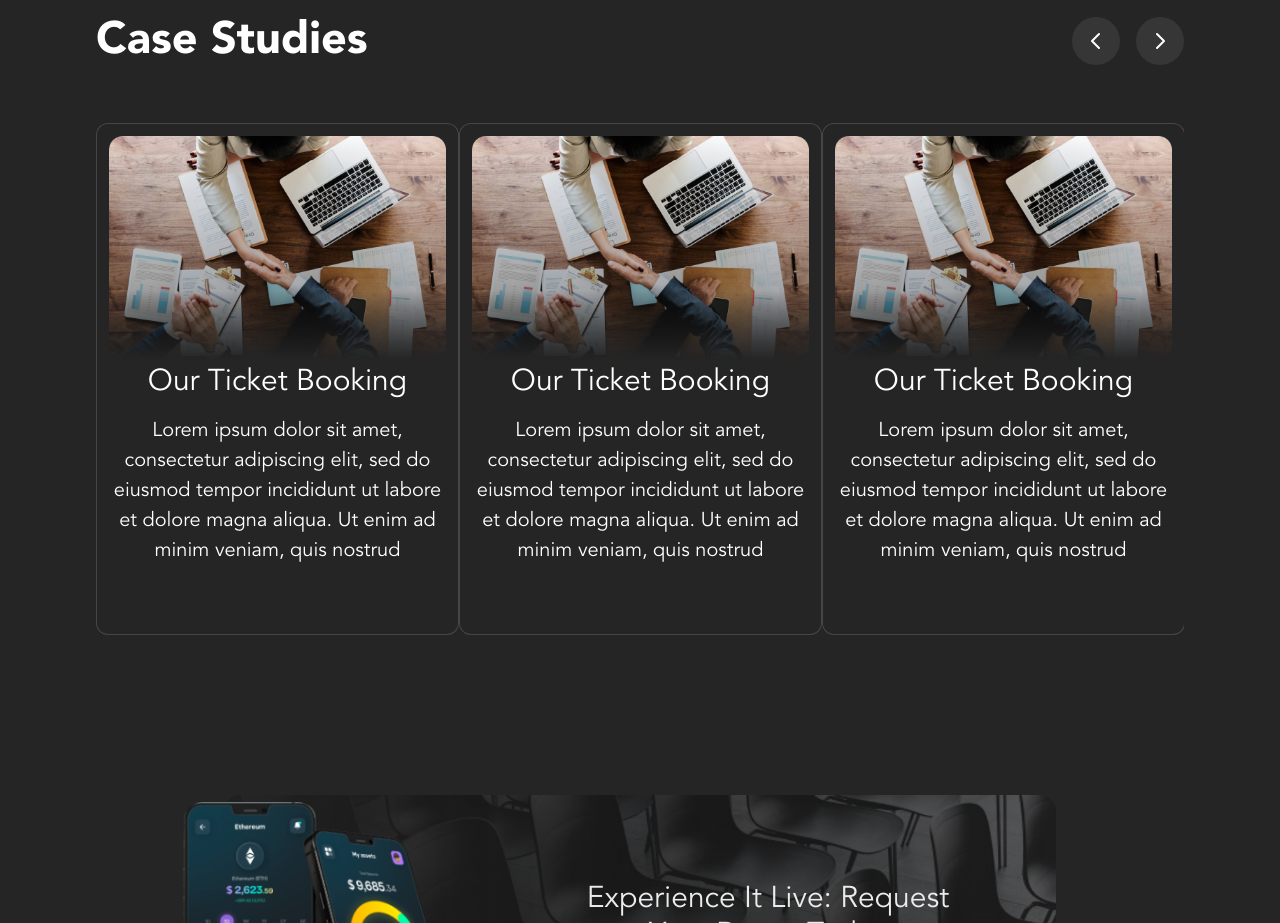
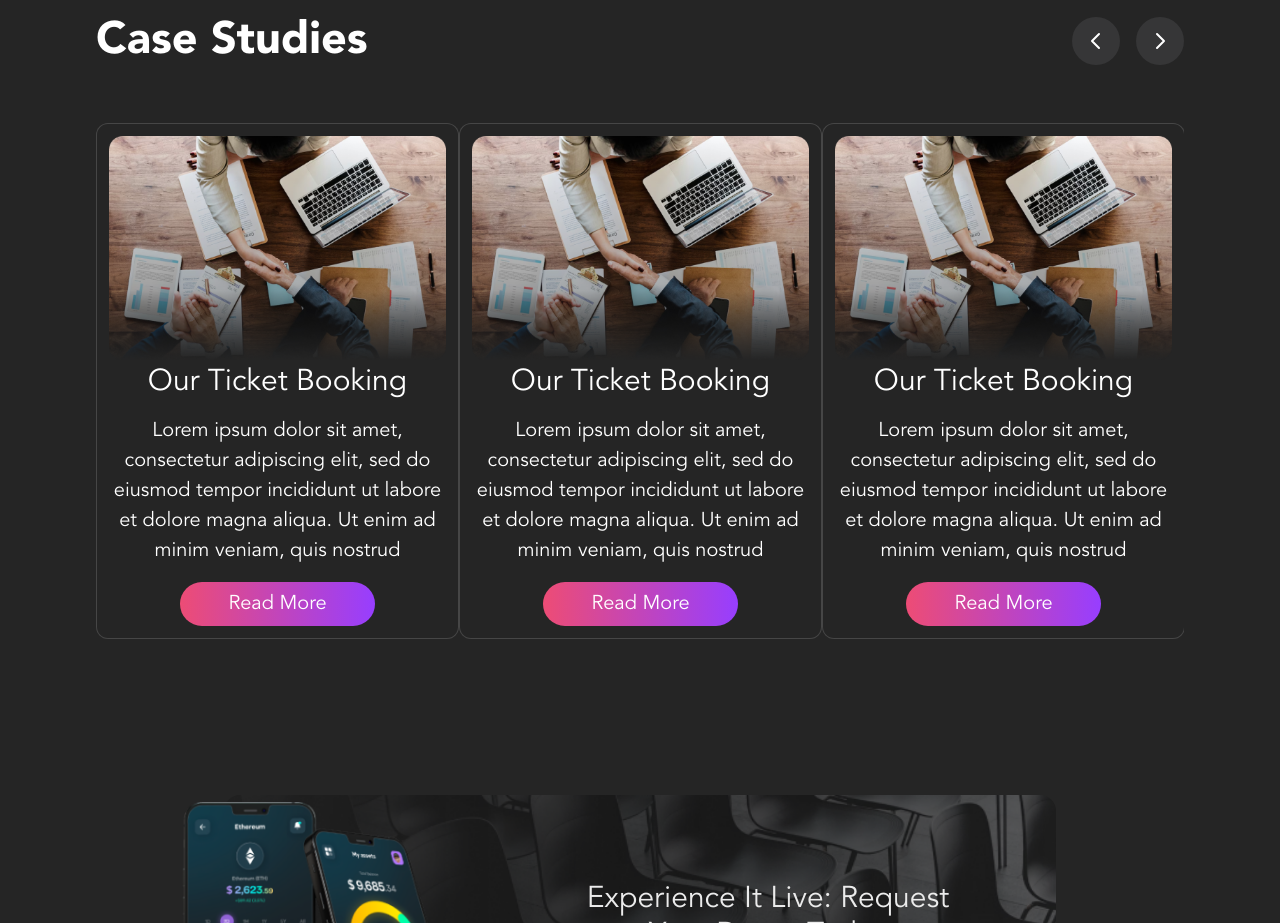
Before and after one commit to sanki92/Kicket, a React (Create React App) app: page /service/1 in a window 1280 px wide. Shown: the part 2000-2923 px from the top of the page. Built offline with nearby package versions, Linux system fonts and the light colour scheme.

Commit message:
feat: add a read more button in stories

```diff
--- a/src/components/WhyKicket/Stories.js
+++ b/src/components/WhyKicket/Stories.js
@@ -49,69 +49,81 @@ const Stories = ({ title = "Success Stories", isPhone, data, dir }) => {
       <div className="relative">
         <Slider
           ref={sliderRef}
-          className="h-[32rem] smM:h-[27rem] bg-cover bg-center rounded-3xl"
+          className="h-[32rem] smM:h-[27rem] lgM:mx-auto bg-cover bg-center rounded-3xl"
           {...settings}
         >
           {data?.map((e) => (
-            <div className="bg-[#252525] h-[32rem] smM:h-[27rem] max-w-[25rem] flex flex-col space-y-5 p-3 text-white text-lg border border-white rounded-xl border-opacity-15">
+            <div className="bg-[#252525] h-[32rem] smM:h-[27rem] max-w-[25rem] flex flex-col justify-center space-y-5 p-3 text-white text-lg border border-white rounded-xl border-opacity-15">
               <div className="flex items-center gap-x-10">
                 <img
                   src={`https://kicketapi.webprismits.us/assets/${dir}/${e.image}`}
                 />
               </div>
-              <div>
+              <div className="flex flex-col">
                 <h1 className="text-[30px] text-center -mt-3 mb-5 smM:text-[6vw] smM:whitespace-nowrap ">
                   {e.title}
                 </h1>
-                <p className="text-[20px] leading-[30px] text-center smM:text-[4vw] smM:leading-[6vw]">
+                <p className="text-[20px] leading-[30px] text-center smM:text-[4vw] smM:leading-[6vw] lgM:text-[2vw] lgM:leading-[3vw]">
                   {e.description}
                 </p>
+                <button className="mt-4 w-fit mx-auto smM:py-2 smM:px-[2rem] smM:text-[3.5vw] mgM:text-[2vw] mgM:px-[1.8rem] mgM:py-2 mgM:mx-auto smM:leading-[6vw] py-2 px-[3rem] rounded-[50px] text-xl bg-gradient-to-r from-[#ED4C75] to-[#973EFF] text-white">
+                Read More
+              </button>
               </div>
             </div>
           ))}
-          <div className="bg-[#252525] h-[32rem] smM:h-[27rem] max-w-[25rem] flex flex-col space-y-5 p-3 text-white text-lg border border-white rounded-xl border-opacity-15">
+          <div className="bg-[#252525] smM:h-[27rem] max-w-[25rem] flex flex-col items-center justify-center space-y-5 p-3 text-white text-lg border border-white rounded-xl border-opacity-15">
             <div className="flex items-center gap-x-10">
               <img src={storiesImg} />
             </div>
-            <div>
-              <h1 className="text-[30px] text-center -mt-3 mb-5 smM:text-[6vw] smM:whitespace-nowrap ">
+            <div className="flex flex-col">
+              <h1 className="text-[30px] text-center -mt-3 mb-5 smM:text-[5vw] smM:whitespace-nowrap ">
                 Our Ticket Booking
               </h1>
-              <p className="text-[20px] leading-[30px] text-center smM:text-[4vw] smM:leading-[6vw]">
+              <p className="text-[20px] leading-[30px] text-center smM:text-[3vw] smM:leading-[5vw] lgM:text-[2vw] lgM:leading-[3vw]">
                 Lorem ipsum dolor sit amet, consectetur adipiscing elit, sed do
                 eiusmod tempor incididunt ut labore et dolore magna aliqua. Ut
                 enim ad minim veniam, quis nostrud
               </p>
+              <button className="mt-4 w-fit mx-auto smM:py-2 smM:px-[2rem] smM:text-[3.5vw] mgM:text-[2vw] mgM:px-[1.8rem] mgM:py-2 mgM:mx-auto smM:leading-[6vw] py-2 px-[3rem] rounded-[50px] text-xl bg-gradient-to-r from-[#ED4C75] to-[#973EFF] text-white">
+                Read More
+              </button>
             </div>
           </div>
-          <div className="bg-[#252525] h-[32rem] smM:h-[27rem] max-w-[25rem] flex flex-col space-y-5 p-3 text-white text-lg border border-white rounded-xl border-opacity-15">
+          <div className="bg-[#252525] smM:h-[27rem] max-w-[25rem] flex flex-col items-center justify-center space-y-5 p-3 text-white text-lg border border-white rounded-xl border-opacity-15">
             <div className="flex items-center gap-x-10">
               <img src={storiesImg} />
             </div>
-            <div>
-              <h1 className="text-[30px] text-center -mt-3 mb-5 smM:text-[6vw] smM:whitespace-nowrap ">
+            <div className="flex flex-col">
+              <h1 className="text-[30px] text-center -mt-3 mb-5 smM:text-[5vw] smM:whitespace-nowrap ">
                 Our Ticket Booking
               </h1>
-              <p className="text-[20px] leading-[30px] text-center smM:text-[4vw] smM:leading-[6vw]">
+              <p className="text-[20px] leading-[30px] text-center smM:text-[3vw] smM:leading-[5vw] lgM:text-[2vw] lgM:leading-[3vw]">
                 Lorem ipsum dolor sit amet, consectetur adipiscing elit, sed do
                 eiusmod tempor incididunt ut labore et dolore magna aliqua. Ut
                 enim ad minim veniam, quis nostrud
               </p>
+              <button className="mt-4 w-fit mx-auto smM:py-2 smM:px-[2rem] smM:text-[3.5vw] mgM:text-[2vw] mgM:px-[1.8rem] mgM:py-2 mgM:mx-auto smM:leading-[6vw] py-2 px-[3rem] rounded-[50px] text-xl bg-gradient-to-r from-[#ED4C75] to-[#973EFF] text-white">
+                Read More
+              </button>
             </div>
           </div>
-          <div className="bg-[#252525] h-[32rem] smM:h-[27rem] max-w-[25rem] flex flex-col space-y-5 p-3 text-white text-lg border border-white rounded-xl border-opacity-15">
+          <div className="bg-[#252525] smM:h-[27rem] max-w-[25rem] flex flex-col items-center justify-center space-y-5 p-3 text-white text-lg border border-white rounded-xl border-opacity-15">
             <div className="flex items-center gap-x-10">
               <img src={storiesImg} />
             </div>
-            <div>
-              <h1 className="text-[30px] text-center -mt-3 mb-5 smM:text-[6vw] smM:whitespace-nowrap ">
+            <div className="flex flex-col">
+              <h1 className="text-[30px] text-center -mt-3 mb-5 smM:text-[5vw] smM:whitespace-nowrap ">
                 Our Ticket Booking
               </h1>
-              <p className="text-[20px] leading-[30px] text-center smM:text-[4vw] smM:leading-[6vw]">
+              <p className="text-[20px] leading-[30px] text-center smM:text-[3vw] smM:leading-[5vw] lgM:text-[2vw] lgM:leading-[3vw]">
                 Lorem ipsum dolor sit amet, consectetur adipiscing elit, sed do
                 eiusmod tempor incididunt ut labore et dolore magna aliqua. Ut
                 enim ad minim veniam, quis nostrud
               </p>
+              <button className="mt-4 w-fit mx-auto smM:py-2 smM:px-[2rem] smM:text-[3.5vw] mgM:text-[2vw] mgM:px-[1.8rem] mgM:py-2 mgM:mx-auto smM:leading-[6vw] py-2 px-[3rem] rounded-[50px] text-xl bg-gradient-to-r from-[#ED4C75] to-[#973EFF] text-white">
+                Read More
+              </button>
             </div>
           </div>
         </Slider>
```
